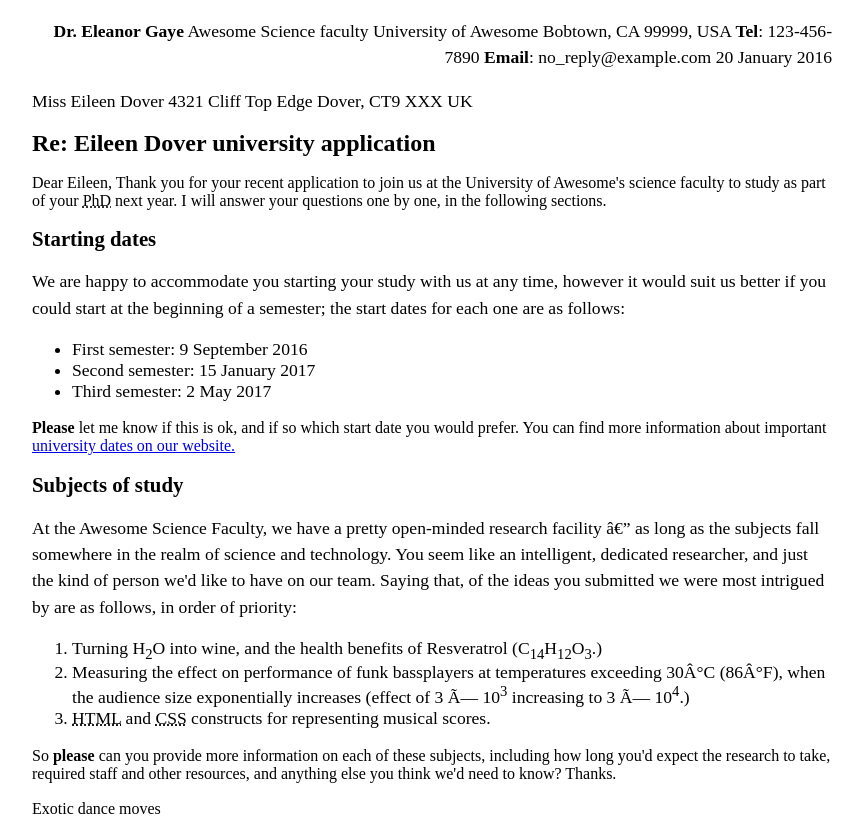
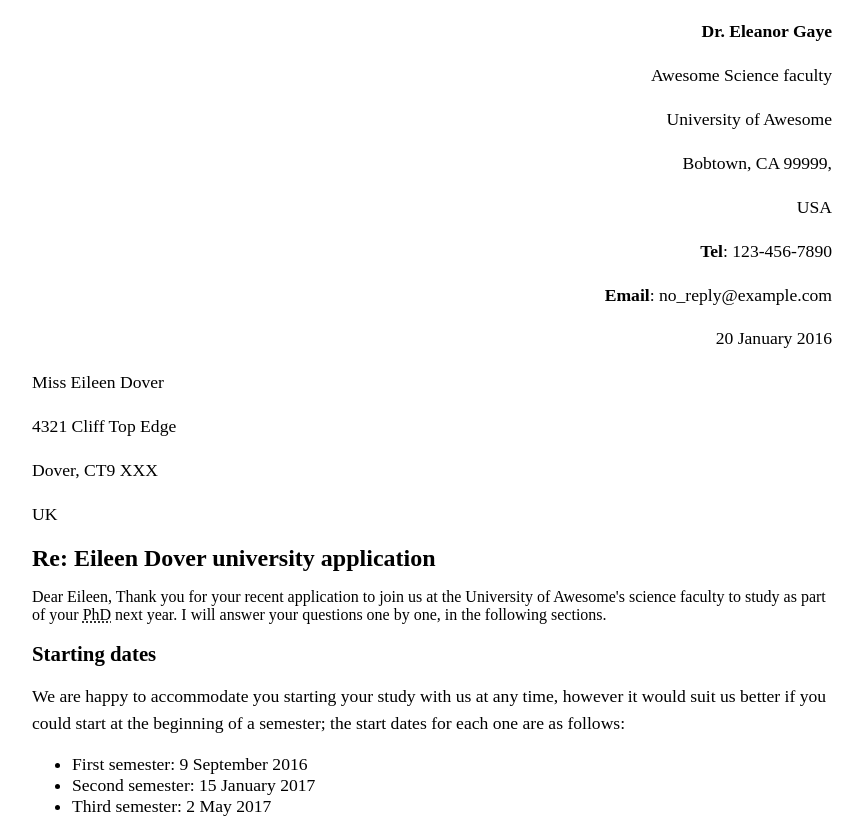
Before and after one commit to ReidColeman1/ReidColeman1.github.io, a plain HTML site: page letter-markup.html in a window 1280 px wide. Shown: the top 820 px of the page, without its empty margins (208-1071 px from the left). Drawn offline with Linux system fonts and the light colour scheme.

Commit message:
Update letter-markup.html

```diff
--- a/letter-markup.html
+++ b/letter-markup.html
@@ -35,20 +35,20 @@
          </style>
       </head>
       <body>
-     <p align="right" ><strong> Dr. Eleanor Gaye</strong>
-Awesome Science faculty
-University of Awesome
-Bobtown, CA 99999,
-USA
-<strong>Tel</strong>: 123-456-7890
-<strong>Email</strong>: no_reply@example.com
+     <p align="right" ><strong> Dr. Eleanor Gaye</strong></p>
+<p align="right" >Awesome Science faculty</p>
+<p align="right" >University of Awesome</p>
+<p align="right" >Bobtown, CA 99999,</p>
+<p align="right" >USA</p>
+<p align="right" ><strong>Tel</strong>: 123-456-7890</p>
+<p align="right" ><strong>Email</strong>: no_reply@example.com</p>
 
-<time datetime = "01-20-2016">20 January 2016 </time> </p>
+<p align="right" ><time datetime = "01-20-2016">20 January 2016 </time> </p>
 
-<address>Miss Eileen Dover
-4321 Cliff Top Edge
-Dover, CT9 XXX
-UK</address>
+<p align="left" >Miss Eileen Dover</p>
+<p align="left" >4321 Cliff Top Edge</p>
+<p align="left" >Dover, CT9 XXX</p>
+<p align="left" >UK</p>
 
 
                              <h1>Re: Eileen Dover university application</h1>
```
